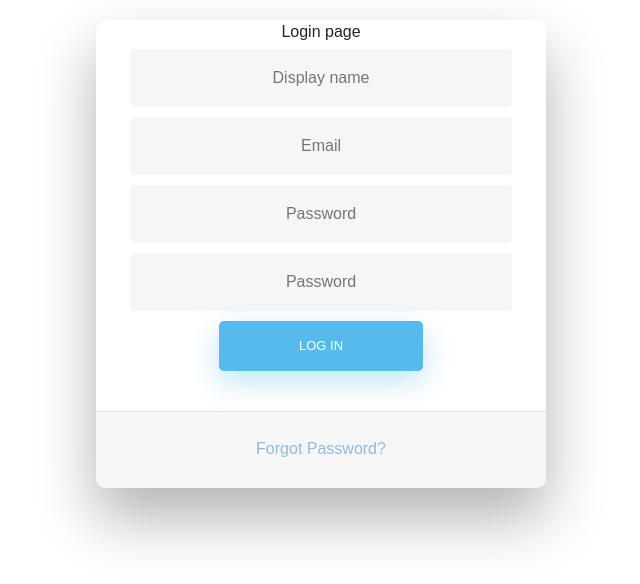
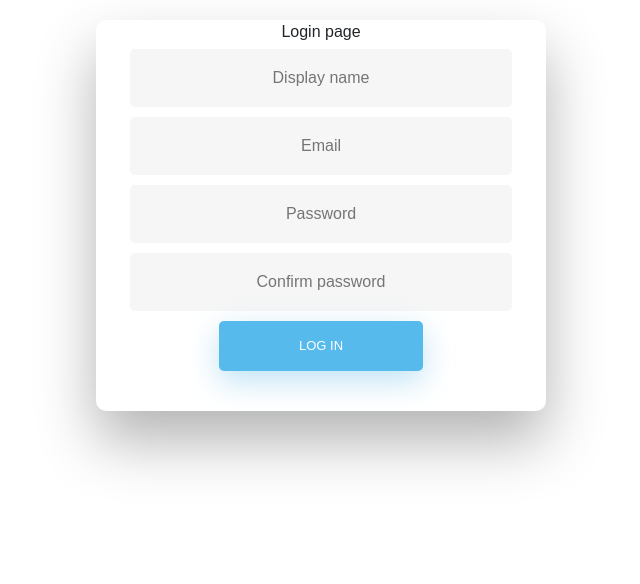
Before and after one commit to Jacger/blog-site-sample, a React (Create React App) app in the folder web/: page /register in a window 1280 px wide. Shown: the top 584 px of the page, without its empty margins (319-959 px from the left). Built offline with nearby package versions, Linux system fonts and the light colour scheme.

Commit message:
Finish signIn and signUp features

```diff
--- a/web/src/components/auth/LoginForm.component.jsx
+++ b/web/src/components/auth/LoginForm.component.jsx
@@ -1,6 +1,7 @@
 function LoginForm(props) {
-  const {formFields, submitButton, inputHandler} = props;
-  console.log('Form');
+  const {formFields, handlerSubmit, inputHandler} = props;
+  const {email, password} = formFields;
+  console.log('Login Form');
 
   return (
     <form>
@@ -10,7 +11,7 @@ function LoginForm(props) {
         className="fadeIn second"
         onChange={inputHandler}
         name="email"
-        value={formFields.email}
+        value={email}
         placeholder="Email"
       />
       <input
@@ -19,14 +20,14 @@ function LoginForm(props) {
         className="fadeIn third"
         onChange={inputHandler}
         name="password"
-        value={formFields.password}
+        value={password}
         placeholder="Password"
       />
       <input
         type="submit"
         className="fadeIn fourth"
         value="Log In"
-        onClick={submitButton}
+        onClick={handlerSubmit}
       />
     </form>
   )
--- a/web/src/components/auth/RegisterForm.component.jsx
+++ b/web/src/components/auth/RegisterForm.component.jsx
@@ -1,6 +1,7 @@
 function LoginForm(props) {
-  const {formFields, submitButton, inputHandler} = props;
-  console.log('Form');
+  const {formFields, handlerSubmit, inputHandler} = props;
+  const {name, email, password, confirmPassword} = formFields;
+  console.log('Register Form');
 
   return (
     <form>
@@ -10,7 +11,7 @@ function LoginForm(props) {
         className="fadeIn second"
         onChange={inputHandler}
         name="name"
-        value={formFields.name}
+        value={name}
         placeholder="Display name"
       />
       <input
@@ -19,7 +20,7 @@ function LoginForm(props) {
         className="fadeIn second"
         onChange={inputHandler}
         name="email"
-        value={formFields.email}
+        value={email}
         placeholder="Email"
       />
       <input
@@ -28,7 +29,7 @@ function LoginForm(props) {
         className="fadeIn third"
         onChange={inputHandler}
         name="password"
-        value={formFields.password}
+        value={password}
         placeholder="Password"
       />
       <input
@@ -37,14 +38,14 @@ function LoginForm(props) {
         className="fadeIn third"
         onChange={inputHandler}
         name="confirmPassword"
-        value={formFields.confirmPassword}
-        placeholder="Password"
+        value={confirmPassword}
+        placeholder="Confirm password"
       />
       <input
         type="submit"
         className="fadeIn fourth"
         value="Log In"
-        onClick={submitButton}
+        onClick={handlerSubmit}
       />
     </form>
   )
--- a/web/src/pages/login/Login.component.jsx
+++ b/web/src/pages/login/Login.component.jsx
@@ -4,7 +4,7 @@ import Title from "../../components/auth/Title.component";
 import LoginForm from "../../components/auth/LoginForm.component";
 import ForgotPassword from "../../components/auth/ForgotPassword.component";
 import {
-  signInWithGooglePopup,
+  signInAuthUserWithEmailAndPassword,
   authenticateUser,
 } from "../../utils/firebase/firebase.utils";
 
@@ -14,29 +14,42 @@ const defaultFormField = {
 };
 
 function Login() {
-  const logGoogleUser = async () => {
-    const { user } = await signInWithGooglePopup();
-    await authenticateUser(user);
-  };
   const [formFields, setForms] = useState(defaultFormField);
+  const { email, password } = formFields;
+
+  const resetFormFields = () => {
+    setForms(defaultFormField);
+  }
 
   const handlerChange = (event) => {
     const { name, value } = event.target;
     setForms({ ...formFields, [name]: value });
   };
 
-  const submitButton = () => {
-    // Code here...
+  const handlerSubmit = async (event) => {
+    event.preventDefault();
+
+    try {
+      const { user } = await signInAuthUserWithEmailAndPassword(
+        email,
+        password
+      );
+      await authenticateUser(user);
+      resetFormFields();
+      alert("Login successful");
+    } catch (error) {
+      alert("Login failed");
+      console.log("error :>> ", error);
+    }
   };
 
   return (
     <div className="wrapper fadeInDown">
-      <button onClick={logGoogleUser}>Sign in with Google Popup</button>
       <div id="formContent">
         <Title />
         <LoginForm
           formFields={formFields}
-          submitButton={submitButton}
+          handlerSubmit={handlerSubmit}
           inputHandler={handlerChange}
         />
         <ForgotPassword />
--- a/web/src/pages/register/Register.component.jsx
+++ b/web/src/pages/register/Register.component.jsx
@@ -2,37 +2,63 @@ import { useState } from "react";
 import "./register.scss";
 import Title from "../../components/auth/Title.component";
 import RegisterForm from "../../components/auth/RegisterForm.component";
-import ForgotPassword from "../../components/auth/ForgotPassword.component";
+import {
+  createAuthUserWithEmailAndPassword,
+  authenticateUser,
+} from "../../utils/firebase/firebase.utils";
 
 const defaultFormField = {
-  name: '',
-  email: '',
-  password: '',
-  confirmPassword: ''
+  name: "",
+  email: "",
+  password: "",
+  confirmPassword: "",
 };
 
 function Register() {
   const [formFields, setForms] = useState(defaultFormField);
+  const { name, email, password, confirmPassword } = formFields;
+
+  const resetFormFields = () => {
+    setForms(defaultFormField);
+  }
 
   const handlerChange = (event) => {
-    const {name, value} = event.target;
+    const { name, value } = event.target;
     setForms({ ...formFields, [name]: value });
   };
 
-  const submitButton = () => {
-    // Code here...
+  const handlerSubmit = async (event) => {
+    event.preventDefault();
+
+    if (password !== confirmPassword) {
+      alert("Password do not match!");
+      return;
+    }
+
+    try {
+      const { user } = await createAuthUserWithEmailAndPassword(
+        email,
+        password
+      );
+      await authenticateUser(user, { displayName: name });
+      resetFormFields();
+    } catch (error) {
+      if (error.code === 'auth/email-already-in-use') {
+        alert('Cannot create user, email already in use');
+      }
+      console.log("error :>> ", error);
+    }
   };
 
   return (
     <div className="wrapper fadeInDown">
       <div id="formContent">
-      <Title />
+        <Title />
         <RegisterForm
           formFields={formFields}
-          submitButton={submitButton}
+          handlerSubmit={handlerSubmit}
           inputHandler={handlerChange}
         />
-        <ForgotPassword />
       </div>
     </div>
   );
--- a/web/src/utils/firebase/firebase.utils.js
+++ b/web/src/utils/firebase/firebase.utils.js
@@ -3,6 +3,8 @@ import {
   getAuth,
   signInWithPopup,
   GoogleAuthProvider,
+  createUserWithEmailAndPassword,
+  signInWithEmailAndPassword
 } from "firebase/auth";
 
 import { getFirestore, doc, getDoc, setDoc } from "firebase/firestore";
@@ -30,7 +32,12 @@ export const signInWithGooglePopup = () =>
 
 export const db = getFirestore();
 
-export const authenticateUser = async (userAuth) => {
+export const authenticateUser = async (
+  userAuth,
+  additionalInformation = {}
+) => {
+  if (!userAuth) return;
+
   const userDocRef = doc(db, "users", userAuth.uid);
   const userSnapshot = await getDoc(userDocRef);
 
@@ -43,6 +50,7 @@ export const authenticateUser = async (userAuth) => {
         displayName,
         email,
         createAt,
+        ...additionalInformation,
       });
       console.log("User create successful");
     } catch (error) {
@@ -52,3 +60,13 @@ export const authenticateUser = async (userAuth) => {
 
   return userDocRef;
 };
+
+export const createAuthUserWithEmailAndPassword = async (email, password) => {
+  if (!email || !password) return;
+  return await createUserWithEmailAndPassword(auth, email, password);
+};
+
+export const signInAuthUserWithEmailAndPassword = async(email, password) => {
+  if (!email || !password) return;
+  return await signInWithEmailAndPassword(auth, email, password);
+}
```
